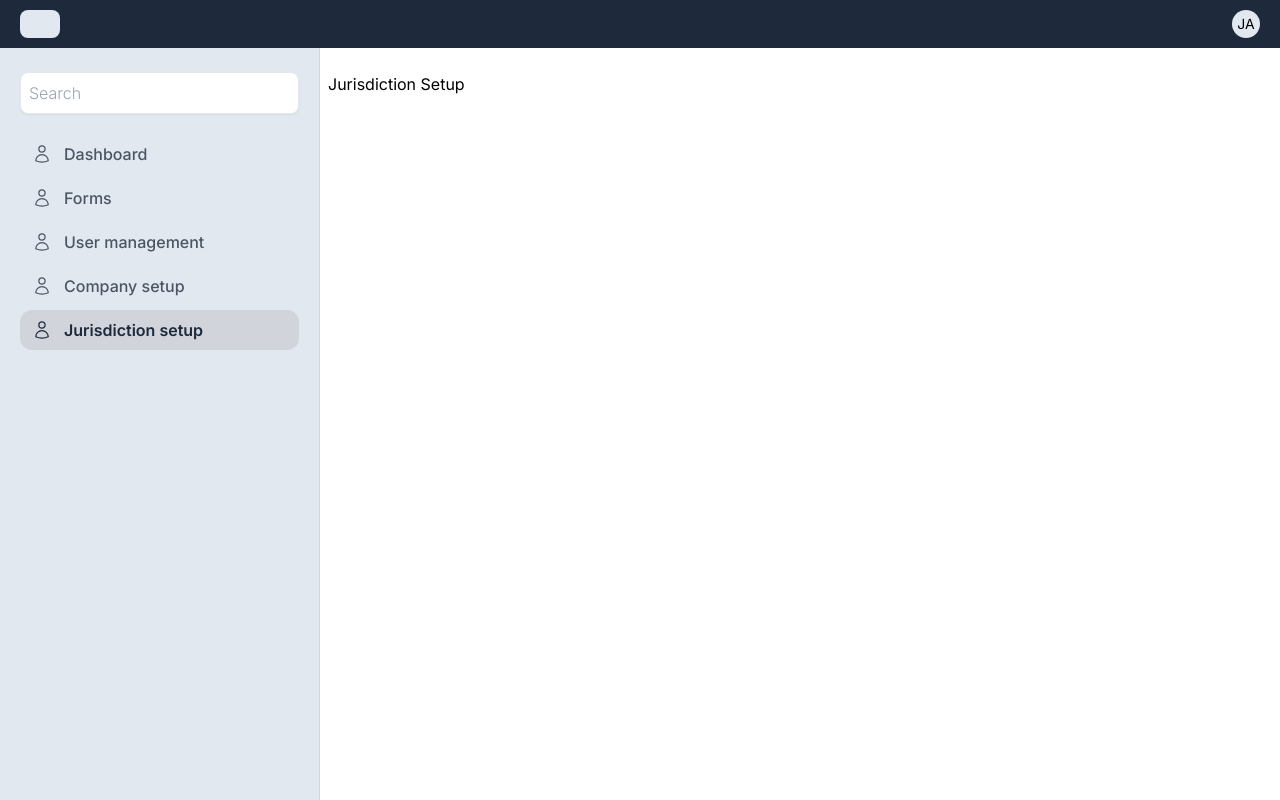
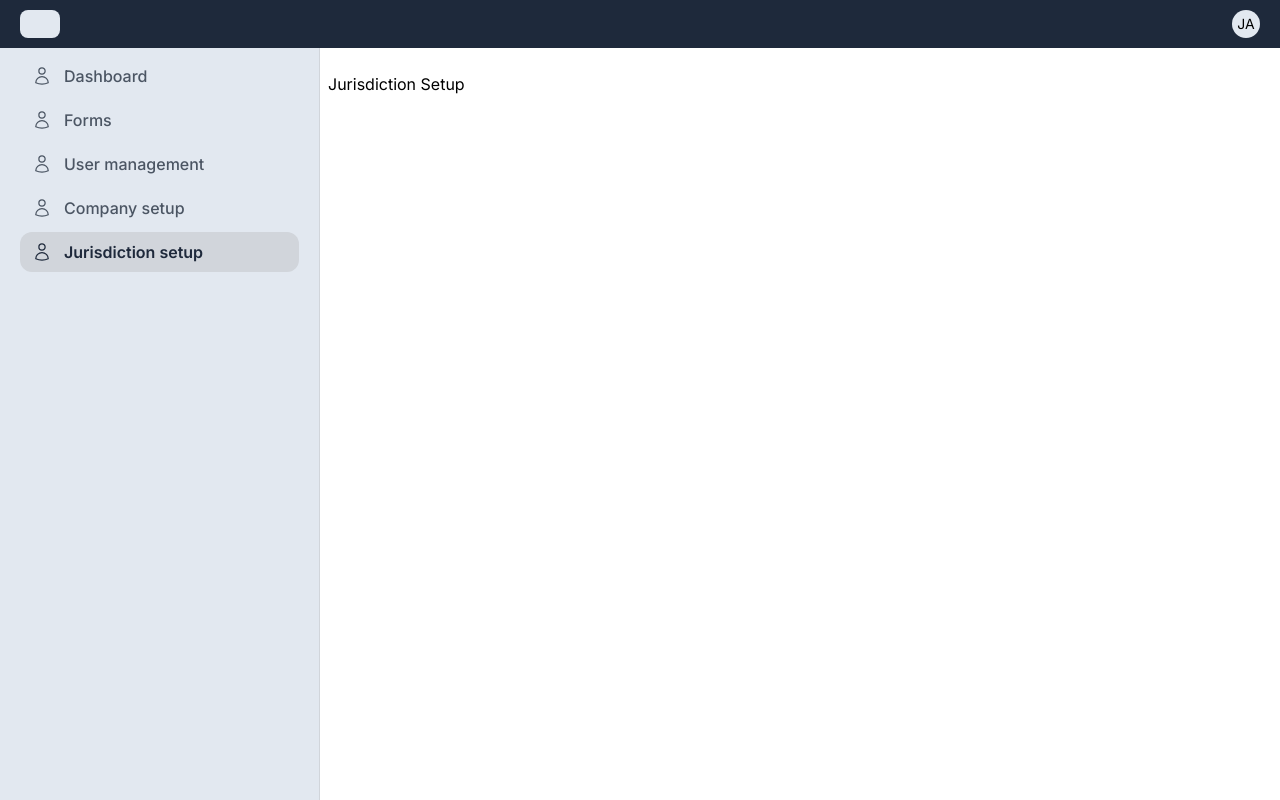
Before and after one commit to gbraintechnologies/greenbusinesssuite-frontend, a Next.js app: page /jurisdiction-setup in a window 1280 px wide. Built offline with nearby package versions, Linux system fonts and the light colour scheme.

Commit message:
SideNav.tsx edited online with Bitbucket

```diff
--- a/app/(admin)/components/SideNav.tsx
+++ b/app/(admin)/components/SideNav.tsx
@@ -38,11 +38,6 @@ function SideNav() {
 
   return (
     <aside className="w-[20rem] sticky top-[6vh] border-gray-300 border-r bg-[#E2E8F0] px-5 p-2 h-[94vh]">
-     <input
-        className="w-full shadow-sm border outline-none focus:outline-none font-light border-gray-200 p-2 mt-4 rounded-lg mb-5"
-        placeholder="Search"
-      />
-
       <ul>
         {navigation.map((item) => {
           return (
```
